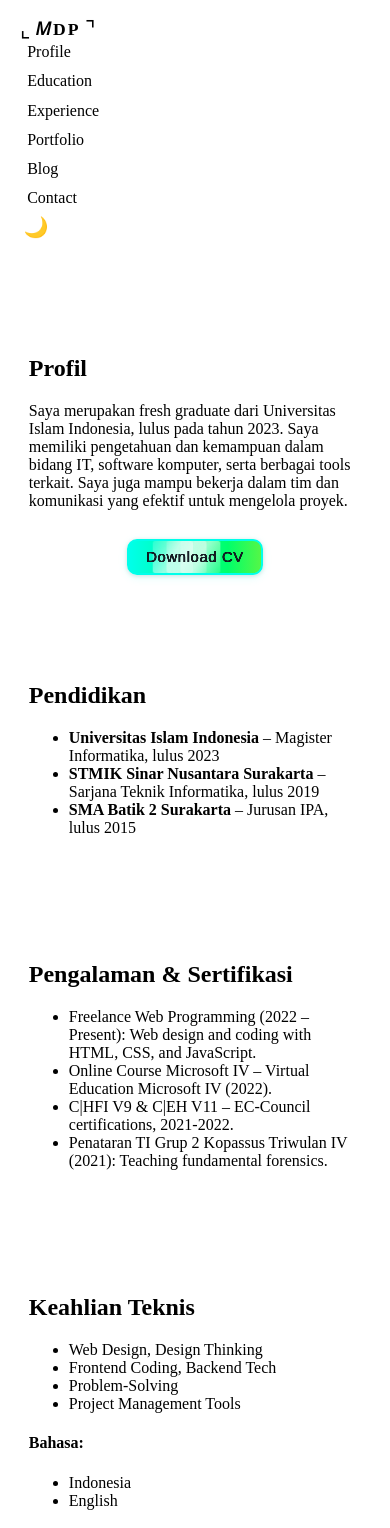
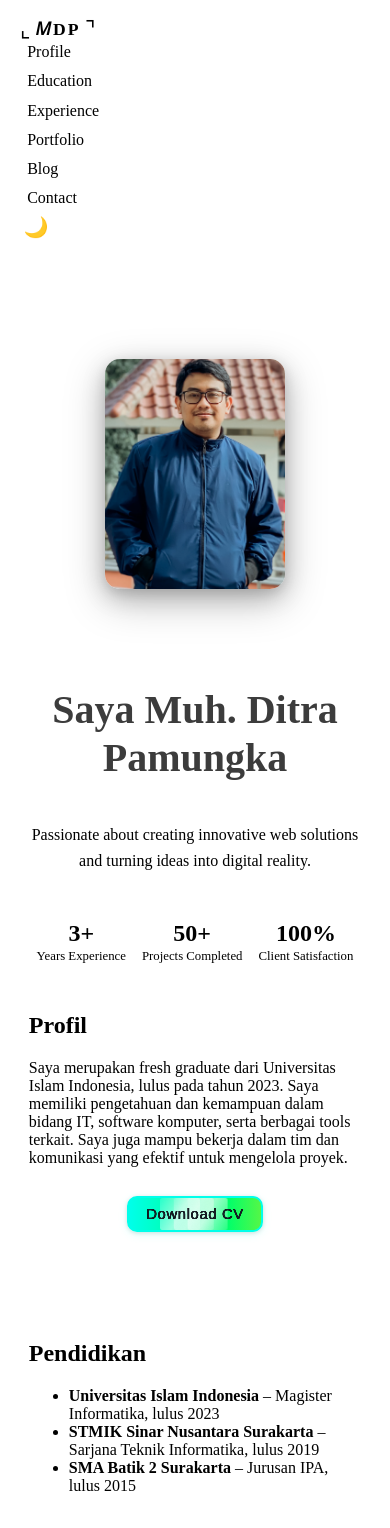
Before and after one commit to Mudipas/MDPporto, a React (Create React App) app: page / in a window 390 px wide. Shown: the top 1528 px of the page. Built offline with nearby package versions, Linux system fonts and the light colour scheme.

Commit message:
upadate image profile

```diff
--- /dev/null
+++ b/src/components/profilesections/ImageProfile.js
@@ -0,0 +1,17 @@
+import React from 'react';
+import ProfileImage from '../../images/ProfileImage.jpeg';
+import '../../styles/ProfileImage.css';
+
+const ImageProfile = () => {
+  return (
+    <div className="profile-image-container">
+      <img
+        src={ProfileImage}
+        alt="Profile"
+        className="profile-image"
+      />
+    </div>
+  );
+};
+
+export default ImageProfile;
--- a/src/components/ProfileSection.js
+++ b/src/components/profilesections/ProfileSection.js
@@ -1,10 +1,20 @@
 import React from 'react';
-import Card from './Card';
-import '../styles/App.css';
+import Card from '../Card';
+import ImageProfile from './ImageProfile';
+import TextProfile from './TextProfile';
+import '../../styles/App.css';
 
 const ProfileSection = ({ isActive }) => (
   <section id="profile" style={{ scrollMarginTop: '90px' }}>
     <Card className={isActive ? 'profile-active-border' : ''}>
+      <div className="profile-content">
+        <div className="profile-left">
+          <ImageProfile />
+        </div>
+        <div className="profile-right">
+          <TextProfile />
+        </div>
+      </div>
       <h2>Profil</h2>
       <p>Saya merupakan fresh graduate dari Universitas Islam Indonesia, lulus pada tahun 2023. Saya memiliki pengetahuan dan kemampuan dalam bidang IT, software komputer, serta berbagai tools terkait. Saya juga mampu bekerja dalam tim dan komunikasi yang efektif untuk mengelola proyek.</p>
       <div className="profile-btn-container">
--- /dev/null
+++ b/src/components/profilesections/TextProfile.js
@@ -0,0 +1,47 @@
+import React from 'react';
+import TextTransition from './TextTransition';
+import '../../styles/TextProfile.css';
+
+const TextProfile = () => {
+  const greetings = [
+    "Hello!",
+    "Saya Muh. Ditra Pamungka",
+    "Saya Adalah Programmer",
+    "Saya Adalah Developer"
+  ];
+
+  return (
+    <div className="text-profile">
+      <div className="profile-header">
+        <h1 className="profile-greeting">
+          <TextTransition
+            texts={greetings}
+            interval={3000}
+            className="greeting-transition"
+          />
+        </h1>
+      </div>
+
+      <div className="profile-description">
+        <p>Passionate about creating innovative web solutions and turning ideas into digital reality.</p>
+      </div>
+
+      <div className="profile-stats">
+        <div className="stat-item">
+          <span className="stat-number">3+</span>
+          <span className="stat-label">Years Experience</span>
+        </div>
+        <div className="stat-item">
+          <span className="stat-number">50+</span>
+          <span className="stat-label">Projects Completed</span>
+        </div>
+        <div className="stat-item">
+          <span className="stat-number">100%</span>
+          <span className="stat-label">Client Satisfaction</span>
+        </div>
+      </div>
+    </div>
+  );
+};
+
+export default TextProfile;
--- /dev/null
+++ b/src/components/profilesections/TextTransition.js
@@ -0,0 +1,39 @@
+import React, { useState, useEffect } from 'react';
+
+const TextTransition = ({ texts, interval = 2000, className = '' }) => {
+  const [currentIndex, setCurrentIndex] = useState(0);
+  const [isVisible, setIsVisible] = useState(true);
+
+  useEffect(() => {
+    if (texts.length <= 1) return;
+
+    const timer = setInterval(() => {
+      setIsVisible(false);
+
+      setTimeout(() => {
+        setCurrentIndex((prevIndex) =>
+          prevIndex === texts.length - 1 ? 0 : prevIndex + 1
+        );
+        setIsVisible(true);
+      }, 150); // Half of transition duration
+    }, interval);
+
+    return () => clearInterval(timer);
+  }, [texts, interval]);
+
+  if (!texts || texts.length === 0) return null;
+
+  return (
+    <span
+      className={`text-transition ${className} ${isVisible ? 'visible' : 'hidden'}`}
+      style={{
+        opacity: isVisible ? 1 : 0,
+        transition: 'opacity 0.3s ease-in-out'
+      }}
+    >
+      {texts[currentIndex]}
+    </span>
+  );
+};
+
+export default TextTransition;
--- a/src/styles/App.css
+++ b/src/styles/App.css
@@ -179,6 +179,7 @@
   color: #181f2a !important;
 }
 @import './AppColors.css';
+@import './ProfileImage.css';
 
 
 body {
@@ -509,3 +510,45 @@ main {
     padding: 1rem 0.3rem;
   }
 }
+
+/* Profile Content Layout */
+.profile-content {
+  display: flex;
+  gap: 3rem;
+  align-items: center;
+  justify-content: center;
+  margin-bottom: 2rem;
+  width: 100%;
+}
+
+.profile-left {
+  flex: 0 0 auto;
+  display: flex;
+  justify-content: center;
+}
+
+.profile-right {
+  flex: 1;
+  display: flex;
+  justify-content: flex-start;
+  align-items: center;
+}
+
+/* Responsive adjustments for profile layout */
+@media (max-width: 768px) {
+  .profile-content {
+    flex-direction: column;
+    gap: 2rem;
+    text-align: center;
+  }
+
+  .profile-right {
+    justify-content: center;
+  }
+}
+
+@media (max-width: 480px) {
+  .profile-content {
+    gap: 1.5rem;
+  }
+}
--- /dev/null
+++ b/src/styles/ProfileImage.css
@@ -0,0 +1,67 @@
+/* Profile Image Styles */
+.profile-image-container {
+  display: flex;
+  justify-content: center;
+  align-items: center;
+  margin: 1.5rem 0;
+  width: 100%;
+}
+
+.profile-image {
+  width: 280px;
+  height: 350px;
+  border-radius: 15px;
+  object-fit: cover;
+  border: 1px solid var(--color-gold);
+  box-shadow:
+    0 12px 40px rgba(0,0,0,0.25),
+    0 8px 24px rgba(0,0,0,0.15),
+    0 4px 12px rgba(0,0,0,0.10);
+  transition: transform 0.3s ease, box-shadow 0.3s ease, border-color 0.3s ease;
+  cursor: pointer;
+}
+
+.profile-image:hover {
+  transform: scale(1.05);
+  border-color: var(--color-yellow);
+  box-shadow:
+    0 20px 60px rgba(0,0,0,0.30),
+    0 12px 32px rgba(0,0,0,0.20),
+    0 6px 16px rgba(0,0,0,0.15),
+    0 0 25px rgba(247, 201, 72, 0.4);
+}
+
+/* Dark mode adjustments */
+[data-theme="dark"] .profile-image {
+  border-color: var(--color-green-soft);
+  box-shadow:
+    0 15px 45px rgba(0,0,0,0.50),
+    0 10px 28px rgba(0,0,0,0.35),
+    0 6px 16px rgba(0,0,0,0.25),
+    0 0 20px rgba(59, 232, 138, 0.3);
+}
+
+[data-theme="dark"] .profile-image:hover {
+  transform: scale(1.05);
+  border-color: var(--color-gold);
+  box-shadow:
+    0 25px 70px rgba(0,0,0,0.60),
+    0 15px 40px rgba(0,0,0,0.45),
+    0 8px 20px rgba(0,0,0,0.35),
+    0 0 35px rgba(173,216,230,0.4);
+}
+
+/* Responsive adjustments */
+@media (max-width: 768px) {
+  .profile-image {
+    width: 240px;
+    height: 300px;
+  }
+}
+
+@media (max-width: 480px) {
+  .profile-image {
+    width: 180px;
+    height: 230px;
+  }
+}
--- /dev/null
+++ b/src/styles/TextProfile.css
@@ -0,0 +1,181 @@
+/* Text Profile Styles */
+.text-profile {
+  display: flex;
+  flex-direction: column;
+  justify-content: center;
+  align-items: flex-start;
+  padding: 1rem 0;
+  max-width: 100%;
+  width: 100%;
+}
+
+.profile-header {
+  margin-bottom: 2rem;
+}
+
+.profile-name {
+  font-size: 2.5rem;
+  font-weight: 700;
+  color: var(--color-text);
+  margin-bottom: 0.5rem;
+  line-height: 1.2;
+  font-family: var(--font-main);
+}
+
+.profile-greeting {
+  font-size: 2.5rem;
+  font-weight: 700;
+  color: var(--color-text);
+  margin-bottom: 0.5rem;
+  line-height: 1.2;
+  font-family: var(--font-main);
+  min-height: 3rem;
+  display: flex;
+  align-items: center;
+}
+
+.greeting-transition {
+  color: var(--color-gold);
+  font-weight: 700;
+}
+
+.profile-title {
+  font-size: 1.5rem;
+  font-weight: 500;
+  color: var(--color-yellow);
+  margin: 0;
+  min-height: 2rem;
+  display: flex;
+  align-items: center;
+}
+
+.title-transition {
+  color: var(--color-gold);
+  font-weight: 600;
+}
+
+.profile-description {
+  margin-bottom: 2rem;
+  line-height: 1.6;
+}
+
+.profile-description p {
+  font-size: 1.1rem;
+  color: var(--color-text-secondary);
+  margin: 0;
+  min-height: 1.5rem;
+}
+
+.description-transition {
+  color: var(--color-text-secondary);
+  font-style: italic;
+}
+
+/* Profile Stats */
+.profile-stats {
+  display: flex;
+  gap: 2rem;
+  margin-top: 1rem;
+}
+
+.stat-item {
+  display: flex;
+  flex-direction: column;
+  align-items: center;
+  text-align: center;
+}
+
+.stat-number {
+  font-size: 2rem;
+  font-weight: 700;
+  color: var(--color-yellow);
+  line-height: 1;
+  margin-bottom: 0.25rem;
+}
+
+.stat-label {
+  font-size: 0.9rem;
+  color: var(--color-text-secondary);
+  font-weight: 500;
+  white-space: nowrap;
+}
+
+/* Dark mode adjustments */
+[data-theme="dark"] .profile-name {
+  color: var(--color-text);
+}
+
+[data-theme="dark"] .greeting-transition {
+  color: var(--color-green-soft);
+}
+
+[data-theme="dark"] .stat-number {
+  color: var(--color-green-soft);
+}
+
+/* Text transition animation */
+.text-transition {
+  display: inline-block;
+  transition: opacity 0.3s ease-in-out;
+}
+
+.text-transition.visible {
+  opacity: 1;
+}
+
+.text-transition.hidden {
+  opacity: 0;
+}
+
+/* Responsive adjustments */
+@media (max-width: 768px) {
+  .text-profile {
+    align-items: center;
+    text-align: center;
+    max-width: 100%;
+  }
+
+  .profile-name {
+    font-size: 2rem;
+  }
+
+  .profile-title {
+    font-size: 1.3rem;
+    justify-content: center;
+  }
+
+  .profile-stats {
+    gap: 1.5rem;
+  }
+
+  .stat-number {
+    font-size: 1.5rem;
+  }
+
+  .stat-label {
+    font-size: 0.8rem;
+  }
+}
+
+@media (max-width: 480px) {
+  .profile-name {
+    font-size: 1.8rem;
+  }
+
+  .profile-title {
+    font-size: 1.1rem;
+  }
+
+  .profile-description p {
+    font-size: 1rem;
+  }
+
+  .profile-stats {
+    gap: 1rem;
+    flex-wrap: wrap;
+  }
+
+  .stat-item {
+    min-width: 80px;
+  }
+}
--- a/src/views/view.js
+++ b/src/views/view.js
@@ -1,5 +1,5 @@
 import React from 'react';
-import ProfileSection from '../components/ProfileSection';
+import ProfileSection from '../components/profilesections/ProfileSection';
 import EducationSection from '../components/EducationSection';
 import ExperienceSection from '../components/ExperienceSection';
 import PortfolioSection from '../components/PortfolioSection';
```
Also changed, not shown: src/images/ProfileImage.jpeg (added).
